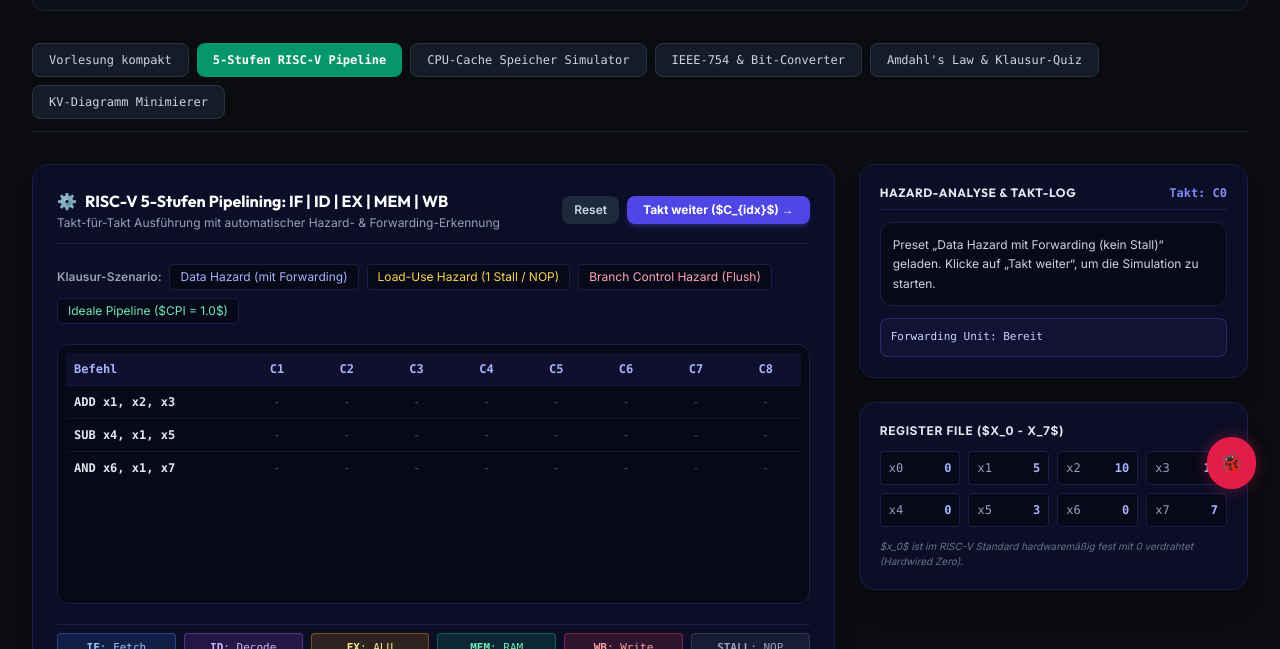
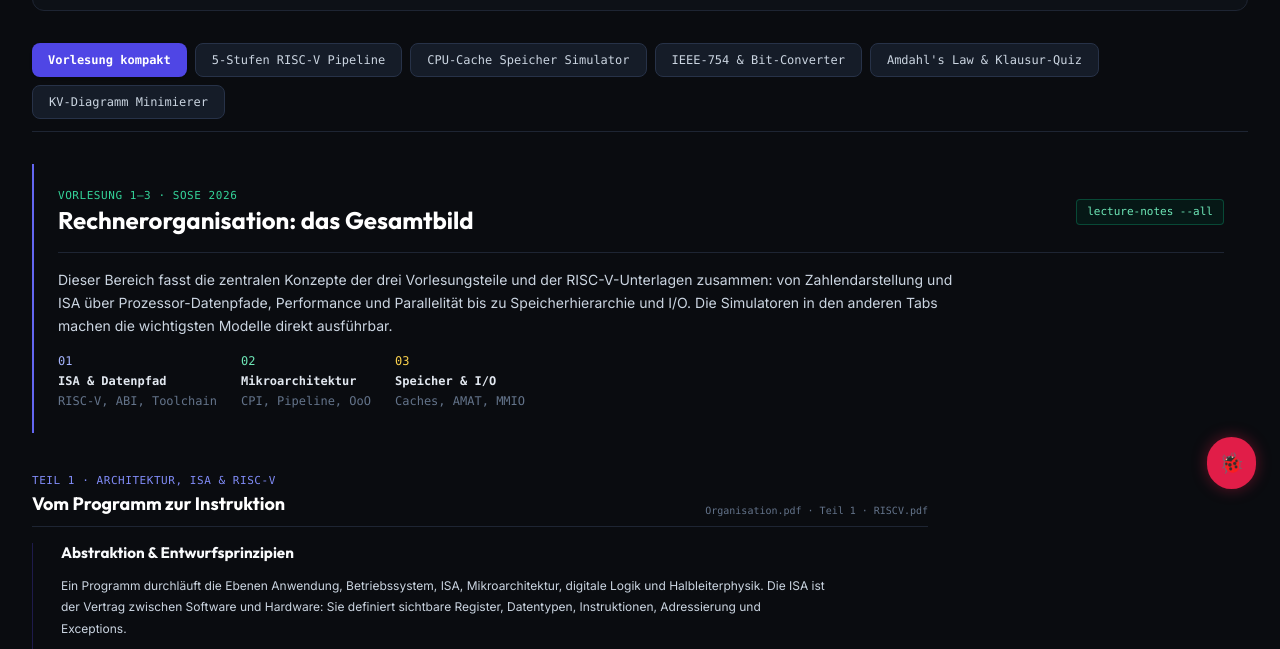
Before and after one commit to artjomartur/uni-lehrmaterial, a website: page rechnerorganisation/index.html in a window 1280 px wide. Shown: the part 287-936 px from the top of the page. Drawn offline with nearby package versions, Linux system fonts and the light colour scheme.

Commit message:
style: turn lecture notes into linear reading view

```diff
--- a/rechnerorganisation/index.html
+++ b/rechnerorganisation/index.html
@@ -41,6 +41,17 @@
     .bit-btn { font-family: 'JetBrains Mono', monospace; transition: all 0.15s ease; }
     .bit-1 { background: #15803d; color: #ffffff; border-color: #22c55e; }
     .bit-0 { background: #0f131a; color: #64748b; border-color: #1e2533; }
+    #section-lecture > div:first-child { border-left: 2px solid #6366f1; border-top: 0; border-right: 0; border-bottom: 0; border-radius: 0; background: transparent; box-shadow: none; padding-left: 1.5rem; }
+    #section-lecture > div:not(:first-child) { max-width: 56rem; }
+    #section-lecture > div:not(:first-child) > div.grid { display: block; border-left: 1px solid #1e1b4b; padding-left: 1.75rem; }
+    #section-lecture article.cs-card { background: transparent; border: 0; border-radius: 0; box-shadow: none; padding: 0; margin: 0 0 1.75rem; }
+    #section-lecture article.cs-card:last-child { margin-bottom: 0; }
+    #section-lecture article.cs-card h3 { font-size: 0.95rem; color: #f8fafc; }
+    #section-lecture article.cs-card p { max-width: 48rem; line-height: 1.8; }
+    #section-lecture article.cs-card > div:not(.grid) { max-width: 48rem; }
+    #section-lecture article.cs-card .grid { display: grid; }
+    #section-lecture > div:first-child .grid { display: flex; flex-wrap: wrap; gap: 0.75rem 1.5rem; }
+    #section-lecture > div:first-child .grid a { padding: 0; background: transparent; border: 0; border-radius: 0; }
   </style>
 </head>
 <body class="min-h-full flex flex-col bg-[#0a0c10] text-slate-200 antialiased custom-scrollbar selection:bg-emerald-600 selection:text-white">
@@ -76,10 +87,10 @@
 
     <!-- Main Section Tabs -->
     <div class="flex flex-wrap gap-2 border-b border-[#1e2533] pb-3 font-mono text-xs">
-      <button onclick="switchROTab('lecture')" id="tab-btn-lecture" class="ro-tab-btn px-4 py-2 rounded-lg bg-[#151c28] text-slate-300 hover:text-white border border-[#273248] transition">
+      <button onclick="switchROTab('lecture')" id="tab-btn-lecture" class="ro-tab-btn px-4 py-2 rounded-lg bg-indigo-600 text-white font-bold transition shadow">
         Vorlesung kompakt
       </button>
-      <button onclick="switchROTab('pipeline')" id="tab-btn-pipeline" class="ro-tab-btn px-4 py-2 rounded-lg bg-emerald-600 text-white font-bold transition">
+      <button onclick="switchROTab('pipeline')" id="tab-btn-pipeline" class="ro-tab-btn px-4 py-2 rounded-lg bg-[#151c28] text-slate-300 hover:text-white border border-[#273248] transition">
         5-Stufen RISC-V Pipeline
       </button>
       <button onclick="switchROTab('cache')" id="tab-btn-cache" class="ro-tab-btn px-4 py-2 rounded-lg bg-[#151c28] text-slate-300 hover:text-white border border-[#273248] transition">
@@ -99,7 +110,7 @@
     <!-- ======================================================== -->
     <!-- SECTION 0: VORLESUNGSKOMPENDIUM                         -->
     <!-- ======================================================== -->
-    <section id="section-lecture" class="space-y-6 hidden">
+    <section id="section-lecture" class="space-y-10">
       <div class="border border-[#1e2533] rounded-2xl bg-[#0d1117] p-6 space-y-4 shadow-xl">
         <div class="flex flex-wrap items-center justify-between gap-3 border-b border-[#1e2533] pb-4">
           <div>
@@ -156,7 +167,7 @@
     <!-- ======================================================== -->
     <!-- SECTION 1: 5-STUFEN RISC-V PIPELINE SIMULATOR            -->
     <!-- ======================================================== -->
-    <section id="section-pipeline" class="space-y-6">
+    <section id="section-pipeline" class="space-y-6 hidden">
       <div class="grid grid-cols-1 lg:grid-cols-12 gap-6">
 
         <!-- Left: Instruction Schedule & Pipeline Grid -->
```
